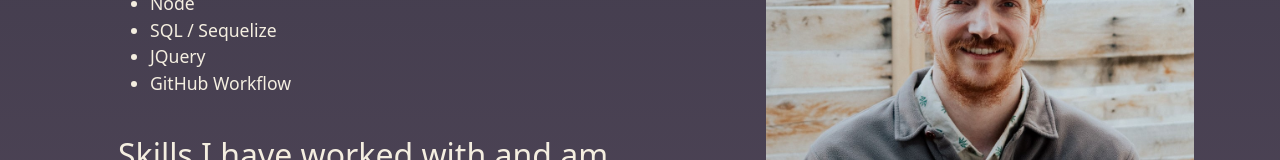
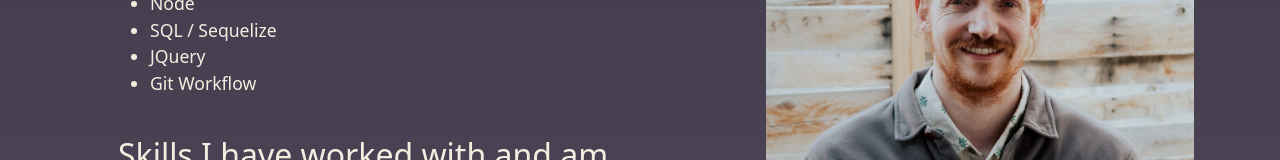
Before and after one commit to joshua-wade7/React-Portfolio, a React (Create React App) app: page /aboutme in a window 1280 px wide. Shown: the part 546-706 px from the top of the page. Built offline with nearby package versions, Linux system fonts and the light colour scheme.

Commit message:
updated skill in AboutMe.js

```diff
--- a/src/components/Section/AboutMe.js
+++ b/src/components/Section/AboutMe.js
@@ -85,7 +85,7 @@ function AboutMe() {
               <li>Node</li>
               <li>SQL / Sequelize</li>
               <li>JQuery</li>
-              <li>GitHub Workflow</li>
+              <li>Git Workflow</li>
             </ul>
             <br></br>
             <h2>Skills I have worked with and am continuing to grow in</h2>
```
